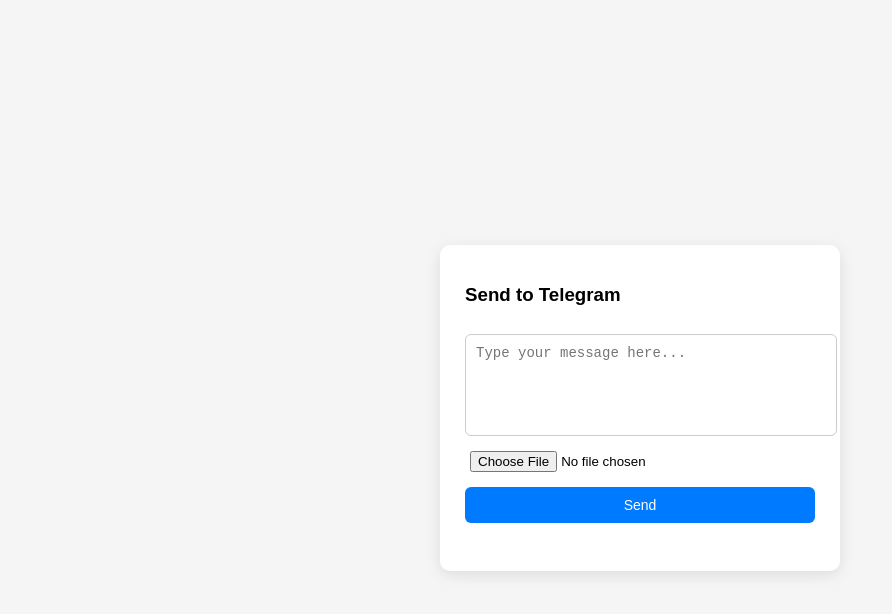
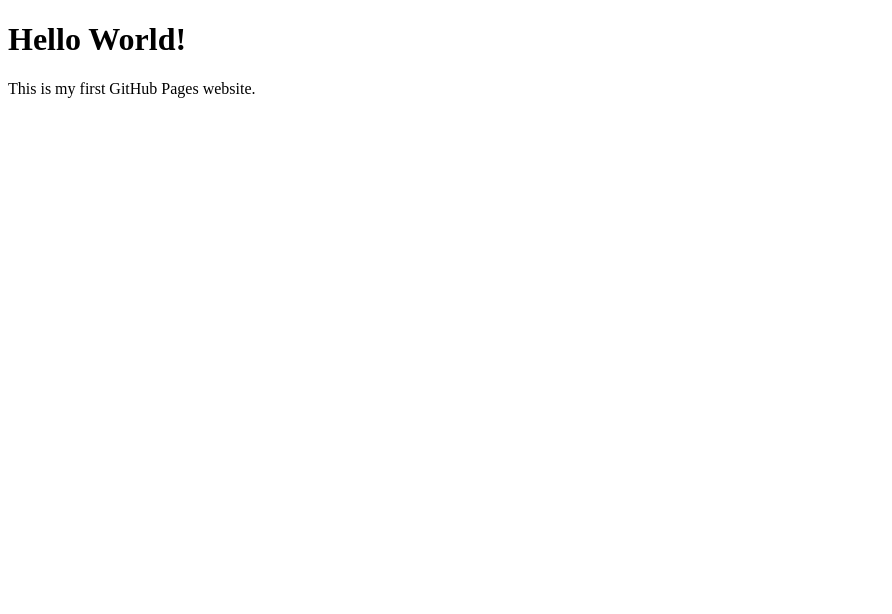
Before and after one commit to wesutdgames/STATUS-ONLY, a plain HTML site: page index.html in a window 1280 px wide. Shown: the whole page, without its empty margins (0-892 px from the left). Drawn offline with Linux system fonts and the light colour scheme.

Commit message:
Replace content with Hello World message
Removed the original content and replaced it with a simple Hello World message and a paragraph.

```diff
--- a/index.html
+++ b/index.html
@@ -2,105 +2,10 @@
 <html lang="en">
 <head>
   <meta charset="UTF-8">
-  <title>Send to Telegram</title>
-  <style>
-    body {
-      font-family: Arial, sans-serif;
-      background: #f5f5f5;
-      display: flex;
-      justify-content: center;
-      align-items: center;
-      height: 100vh;
-    }
-    .container {
-      background: #fff;
-      padding: 20px 25px;
-      border-radius: 10px;
-      box-shadow: 0 4px 15px rgba(0,0,0,0.1);
-      width: 350px;
-      display: flex;
-      flex-direction: column;
-      gap: 10px;
-    }
-    textarea {
-      width: 100%;
-      padding: 10px;
-      border-radius: 6px;
-      border: 1px solid #ccc;
-      font-size: 14px;
-      resize: none;
-      height: 80px;
-    }
-    input[type="file"] {
-      padding: 5px;
-    }
-    button {
-      background: #007BFF;
-      color: #fff;
-      padding: 10px;
-      border: none;
-      border-radius: 6px;
-      cursor: pointer;
-      font-size: 14px;
-      transition: 0.2s;
-    }
-    button:hover {
-      background: #0056b3;
-    }
-    .status {
-      font-size: 14px;
-      color: green;
-      min-height: 18px;
-    }
-  </style>
+  <title>Hello World</title>
 </head>
 <body>
-
-<div class="container">
-  <h3>Send to Telegram</h3>
-  <textarea id="msg" placeholder="Type your message here..."></textarea>
-  <input type="file" id="image">
-  <button onclick="sendToTelegram()">Send</button>
-  <div class="status" id="status"></div>
-</div>
-
-<script>
-  const WEB_APP_URL = "xxxxxxxxxxxxxxxxxxxx"; // <-- Replace with your Web App URL
-
-  function sendToTelegram() {
-    const msg = document.getElementById("msg").value;
-    const imageInput = document.getElementById("image");
-    const statusEl = document.getElementById("status");
-
-    const formData = new FormData();
-    formData.append("msg", msg);
-
-    if (imageInput.files.length > 0) {
-      formData.append("file", imageInput.files[0]); // field name doesn't matter
-    }
-
-    statusEl.textContent = "Sending...";
-
-    fetch(WEB_APP_URL, {
-      method: "POST",
-      body: formData
-    })
-    .then(res => res.text())
-    .then(res => {
-      if (res === "OK") {
-        statusEl.textContent = "✅ Sent successfully!";
-        document.getElementById("msg").value = "";
-        imageInput.value = "";
-      } else {
-        statusEl.textContent = "❌ Error sending.";
-      }
-    })
-    .catch(err => {
-      console.error(err);
-      statusEl.textContent = "❌ Error sending.";
-    });
-  }
-</script>
-
+  <h1>Hello World!</h1>
+  <p>This is my first GitHub Pages website.</p>
 </body>
 </html>
```
